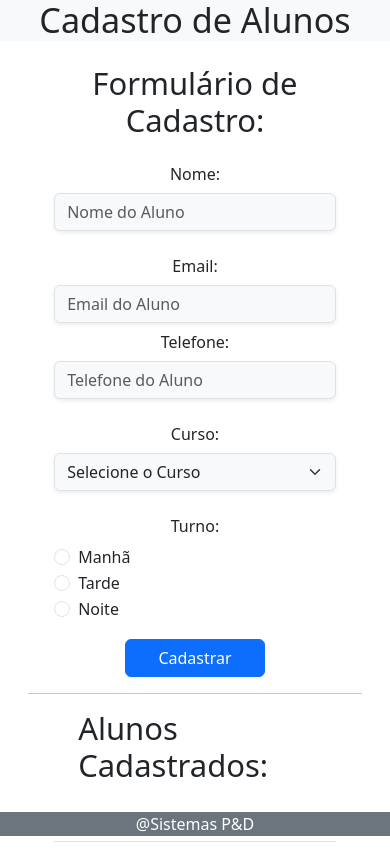
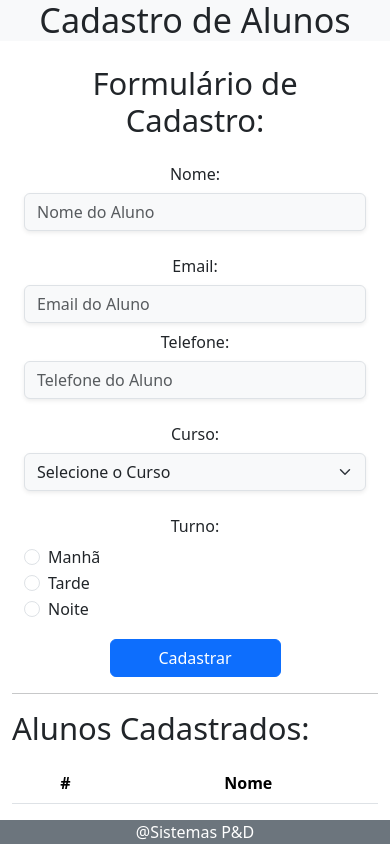
Before and after one commit to RafaelDiasCmp/Cadastro-de-Alunos, a plain HTML site: page index.html in a window 390 px wide. Drawn offline with nearby package versions, Linux system fonts and the light colour scheme.

Commit message:
Ajustes no container e na Responsividade Mobile da aplicação

```diff
--- a/JS/script.js
+++ b/JS/script.js
@@ -30,8 +30,26 @@ function addNewRow(aluno) {
     // Preenchendo as células com os valores do aluno
     newRow.insertCell().textContent = aluno.id;
     newRow.insertCell().textContent = aluno.nome;
-    newRow.insertCell().textContent = aluno.email;
-    newRow.insertCell().textContent = aluno.tel;
-    newRow.insertCell().textContent = aluno.curso;
-    newRow.insertCell().textContent = aluno.turno;
+
+    // Email
+    var cell = newRow.insertCell();
+    cell.textContent = aluno.email;
+    cell.className = "d-none d-md-table-cell";
+
+    // Telefone
+    var cell = newRow.insertCell();
+    cell.textContent = aluno.tel;
+    cell.className = "d-none d-md-table-cell";
+
+    //Curso
+    var cell = newRow.insertCell();
+    cell.textContent = aluno.curso;
+    cell.className = "d-none d-md-table-cell";
+
+
+    //Turno
+    var cell = newRow.insertCell();
+    cell.textContent = aluno.turno;
+    cell.className = "d-none d-md-table-cell";
+
 }
--- a/index.html
+++ b/index.html
@@ -19,12 +19,12 @@
     </header>
 
     <!-- Main Content -->
-    <main class="container-fluid col-11">
+    <main class="container col-md-10 mt-4">
 
         <!-- Formulário de Cadastro -->
-        <section class="container-fluid col-11 mt-4 text-center">
+        <section class="container mt-4 text-md-start text-center">
 
-            <div class="display-5 text-md-start text-center ms-md-3 mb-3">
+            <div class="display-5 mb-3">
                 Formulário de Cadastro:
             </div>
 
@@ -93,20 +93,20 @@
 
         <!-- Lista de Alunos Cadastrados -->
         <hr>
-        <section class="container-fluid col-11">
-            <div class="display-5 mt-3 ms-4">
+        <section>
+            <div class="display-5 mb-3">
                 Alunos Cadastrados:
             </div>
-            <div class="table-responsive">
-                <table class="table text-center mt-3">
+            <div class="col-md-10 offset-md-1">
+                <table class="table text-center mt-3 mb-5">
                     <thead>
                         <tr>
                             <th scope="col">#</th>
                             <th scope="col">Nome</th>
-                            <th scope="col">Email</th>
-                            <th scope="col">Telefone</th>
-                            <th scope="col">Curso</th>
-                            <th scope="col">Turno</th>
+                            <th scope="col" class="d-none d-md-table-cell">Email</th>
+                            <th scope="col" class="d-none d-md-table-cell">Telefone</th>
+                            <th scope="col" class="d-none d-md-table-cell">Curso</th>
+                            <th scope="col" class="d-none d-md-table-cell">Turno</th>
                         </tr>
                     </thead>
                     <tbody id="alunosTableBody">
@@ -118,7 +118,7 @@
     </main>
 
     <!-- Footer -->
-    <footer class="fixed-bottom text-center mb-2 bg-secondary text-white">
+    <footer class="fixed-bottom text-center bg-secondary text-white">
         @Sistemas P&D
     </footer>
 
```
